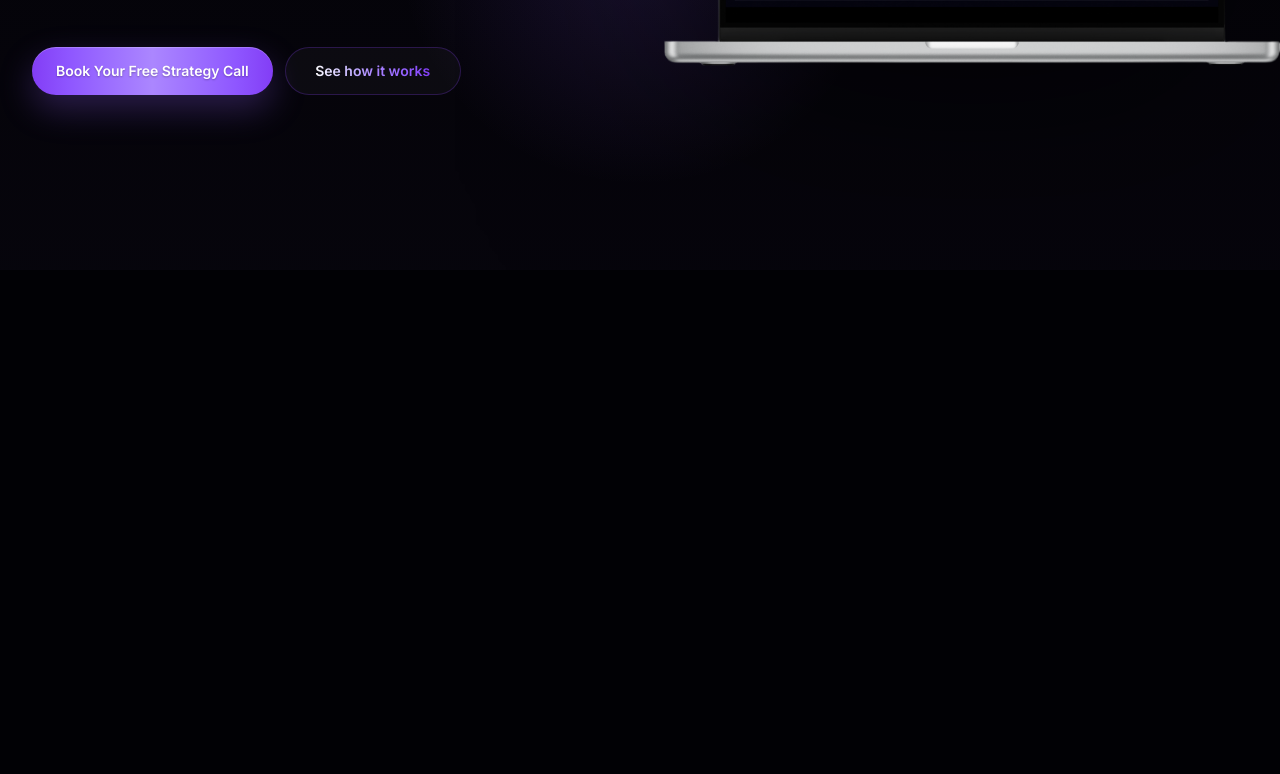
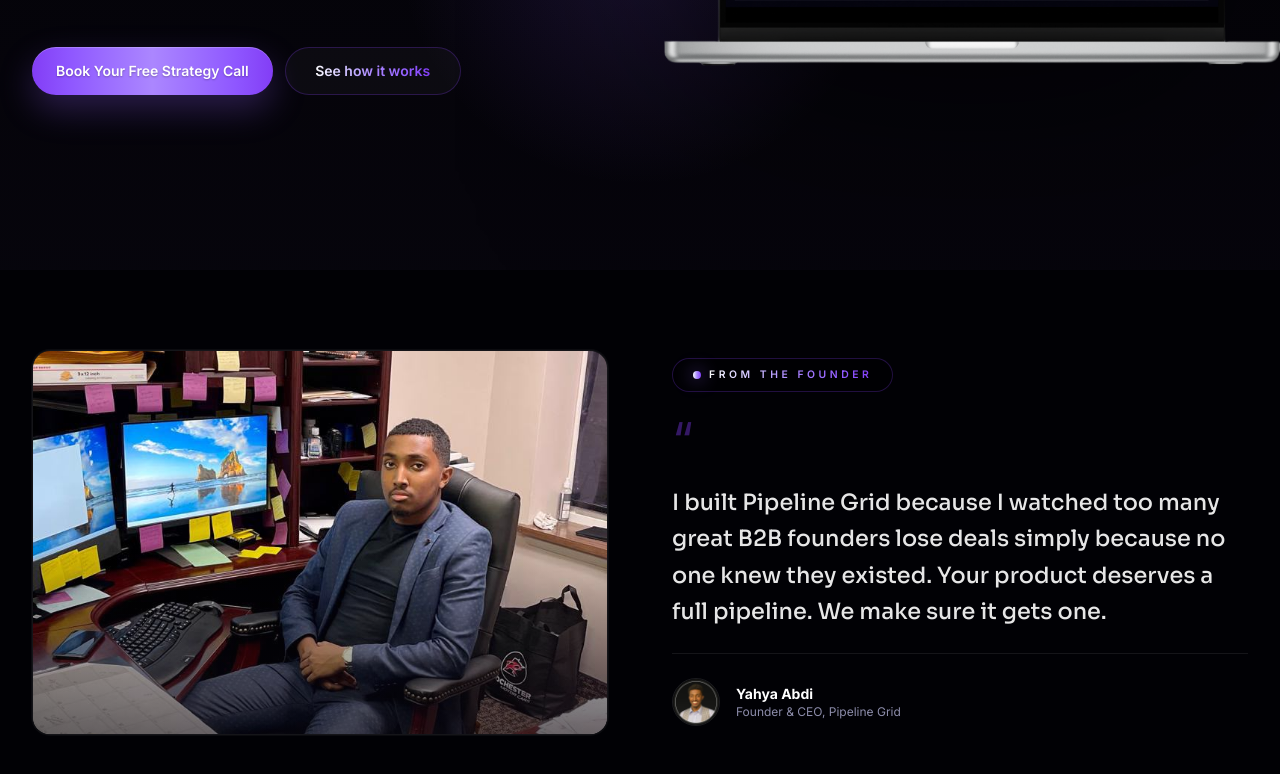
Before and after one commit to munaray/pipeline-grid, a Next.js app: page / in a window 1280 px wide. Shown: the part 546-1320 px from the top of the page. Built offline with nearby package versions, Linux system fonts and the light colour scheme.

Commit message:
feat: reduce founder image height and add slide-in animation

```diff
--- a/src/components/sections/founder-note.tsx
+++ b/src/components/sections/founder-note.tsx
@@ -5,6 +5,8 @@ import Image from "next/image";
 
 export default function FounderNote() {
 	const ref = useRef<HTMLElement>(null);
+	const imgRef = useRef<HTMLDivElement>(null);
+	const textRef = useRef<HTMLDivElement>(null);
 	const [visible, setVisible] = useState(false);
 
 	useEffect(() => {
@@ -26,19 +28,16 @@ export default function FounderNote() {
 	return (
 		<section
 			ref={ref}
-			className={`relative overflow-hidden bg-background px-6 py-16 sm:px-8 sm:py-20
-				lg:transition-none
-				${
-					visible
-						? "translate-y-0 opacity-100 lg:animate-[slide-up-in_0.7s_ease-out_forwards]"
-						: "translate-y-10 opacity-0 lg:opacity-0"
-				}
-				transition-all duration-700 ease-out`}>
+			className="relative overflow-hidden bg-background px-6 py-16 sm:px-8 sm:py-20">
 			<div className="mx-auto max-w-7xl">
 				<div className="grid grid-cols-1 items-center gap-10 lg:grid-cols-2 lg:gap-16">
-					{/* Image */}
-					<div className="relative mx-auto w-full max-w-sm overflow-hidden rounded-2xl border border-white/[0.08] ring-1 ring-white/[0.04] lg:max-w-none">
-						<div className="aspect-[4/5] w-full">
+					{/* Image — slides in from left */}
+					<div
+						ref={imgRef}
+						className={`relative mx-auto w-full max-w-sm overflow-hidden rounded-2xl border border-white/[0.08] ring-1 ring-white/[0.04] lg:max-w-none
+							transition-all duration-700 ease-out
+							${visible ? "opacity-100 translate-x-0" : "opacity-0 -translate-x-12"}`}>
+						<div className="aspect-[3/2] w-full">
 							<Image
 								src="/founder-desk.jpeg"
 								alt="Yahya Abdi, Founder & CEO of Pipeline Grid"
@@ -50,8 +49,12 @@ export default function FounderNote() {
 						</div>
 					</div>
 
-					{/* Quote */}
-					<div className="flex flex-col gap-6">
+					{/* Quote — slides in from right, slight delay */}
+					<div
+						ref={textRef}
+						className={`flex flex-col gap-6
+							transition-all duration-700 ease-out delay-150
+							${visible ? "opacity-100 translate-x-0" : "opacity-0 translate-x-12"}`}>
 						<div className="inline-flex w-fit items-center gap-2 rounded-full border border-primary/25 bg-black/35 px-5 py-2 text-[0.65rem] font-semibold uppercase tracking-[0.34em]">
 							<span className="h-2 w-2 rounded-full bg-linear-to-r from-primary-foreground via-(--color-brand-light) to-(--color-brand) shadow-[0_0_18px_rgba(139,92,246,0.9)]" />
 							<span className="bg-linear-to-r from-primary-foreground via-(--color-brand-light) to-(--color-brand) bg-clip-text text-transparent">
@@ -60,7 +63,9 @@ export default function FounderNote() {
 						</div>
 
 						<blockquote className="flex flex-col gap-5">
-							<span className="text-5xl leading-none text-primary/40 select-none">&ldquo;</span>
+							<span className="select-none text-5xl leading-none text-primary/40">
+								&ldquo;
+							</span>
 							<p
 								className="text-[clamp(1.1rem,2.2vw,1.4rem)] font-medium leading-relaxed text-white/90"
 								style={{ fontFamily: "var(--font-sora)" }}>
```
